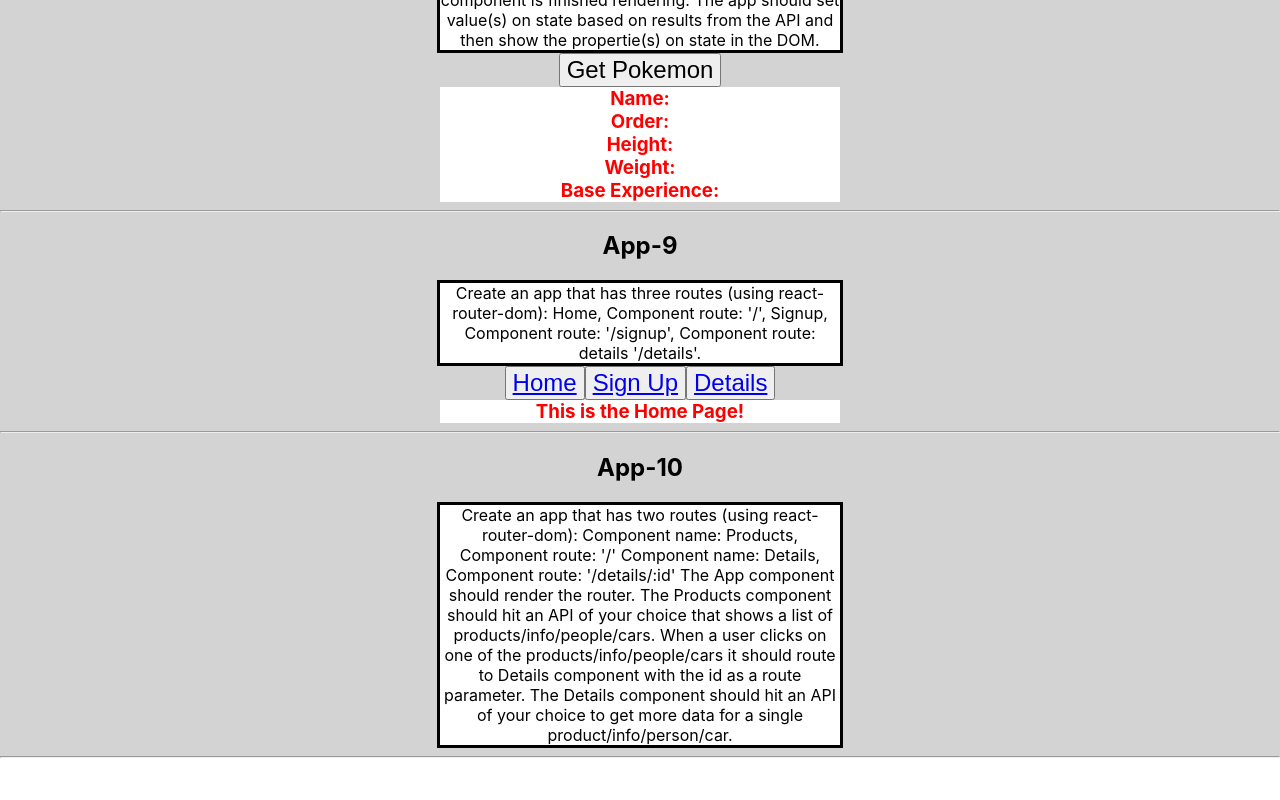
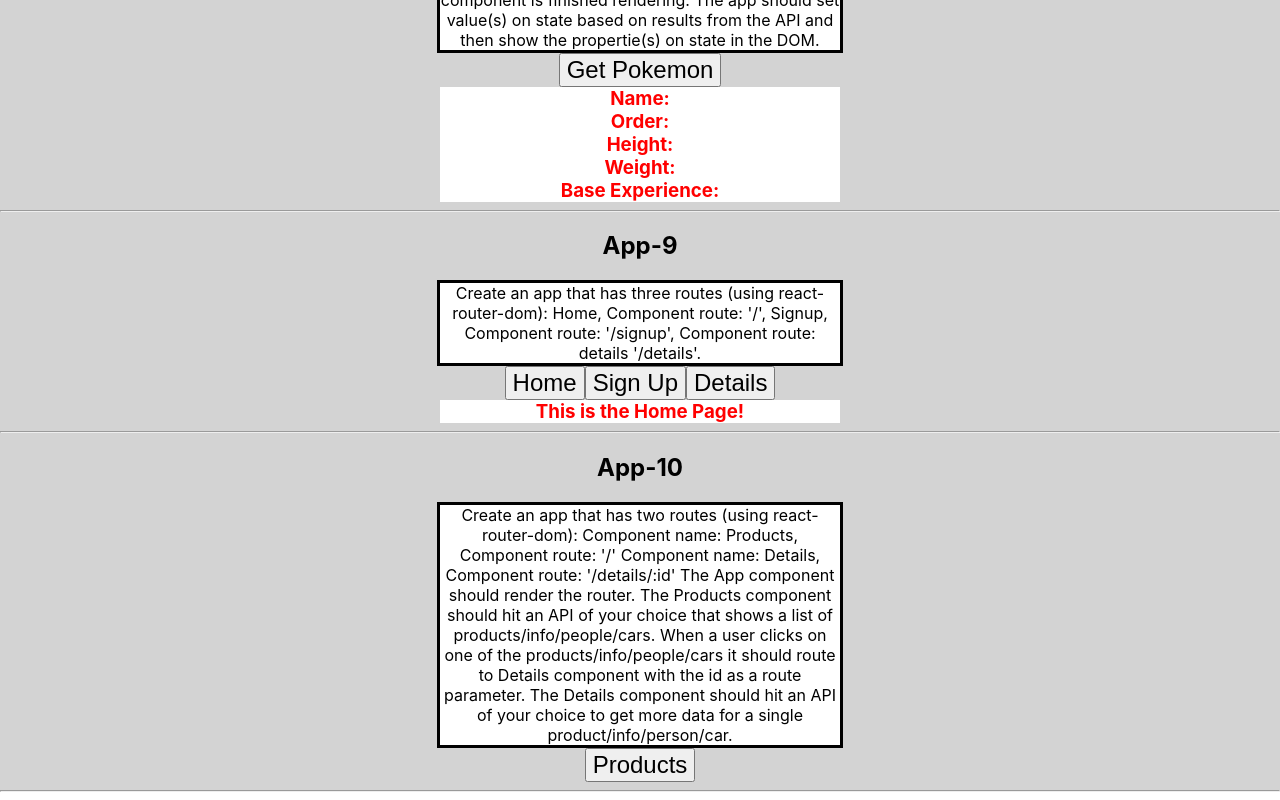
Before and after one commit to fdavison1/react-drills-revisited, a React (Create React App) app: page /#/ in a window 1280 px wide. Shown: the part 2335-3135 px from the top of the page. Before the commit the page ends 3101 px from the top, so only its background shows below. Built offline with nearby package versions, Linux system fonts and the light colour scheme.

Commit message:
quick save: App10

```diff
--- a/src/components/App10.jsx
+++ b/src/components/App10.jsx
@@ -1,4 +1,7 @@
 import React from 'react'
+import {Link} from 'react-router-dom'
+import router2 from '../utils/router2'
+
 
 export default class App10 extends React.Component{
     constructor(){
@@ -11,9 +14,11 @@ export default class App10 extends React.Component{
                 <h2>App-10</h2>
                 <p>Create an app that has two routes (using react-router-dom):
 
-Component name: Products, Component route: '/'
-Component name: Details, Component route: '/details/:id'
-The App component should render the router. The Products component should hit an API of your choice that shows a list of products/info/people/cars. When a user clicks on one of the products/info/people/cars it should route to Details component with the id as a route parameter. The Details component should hit an API of your choice to get more data for a single product/info/person/car.</p>
+                    Component name: Products, Component route: '/'
+                    Component name: Details, Component route: '/details/:id'
+                    The App component should render the router. The Products component should hit an API of your choice that shows a list of products/info/people/cars. When a user clicks on one of the products/info/people/cars it should route to Details component with the id as a route parameter. The Details component should hit an API of your choice to get more data for a single product/info/person/car.</p>
+                <Link to='/products'><button>Products</button></Link>
+                {router2}
             </>
         )
     }
--- a/src/components/App9.jsx
+++ b/src/components/App9.jsx
@@ -14,9 +14,9 @@ export default class App9 extends React.Component{
                 <h2>App-9</h2>
                 <p>Create an app that has three routes (using react-router-dom): Home, Component route: '/', Signup, Component route: '/signup', Component route: details '/details'.</p>
                 <nav>
-                        <button><Link to='/'>Home</Link></button>
-                        <button><Link to='/signup'>Sign Up</Link></button>
-                        <button><Link to='/details'>Details</Link></button>
+                        <Link to='/'><button>Home</button></Link>
+                        <Link to='/signup'><button>Sign Up</button></Link>
+                        <Link to='/details'><button>Details</button></Link>
                 </nav>
                 {router}
             </div>
--- /dev/null
+++ b/src/components/ProductDetails.jsx
@@ -0,0 +1,12 @@
+import React from 'react'
+
+export default class ProductDetails extends React.Component{
+constructor(){
+    super()
+}
+    render(){
+        return(
+            <div></div>
+        )
+    }
+}
--- /dev/null
+++ b/src/components/Products.jsx
@@ -0,0 +1,10 @@
+import React from 'react'
+
+export default class Products extends React.Component{
+
+    render(){
+        return(
+            <div>test</div>
+        )
+    }
+}
--- /dev/null
+++ b/src/utils/router2.js
@@ -0,0 +1,11 @@
+import React from 'react'
+import {Switch, Route} from 'react-router-dom'
+import ProductDetails from '../components/ProductDetails'
+import Products from '../components/Products'
+
+export default (
+    <Switch>
+        <Route path='/products' component={Products}/>
+        <Route path='/products/details/:id' component={ProductDetails}/>
+    </Switch>
+)
```
